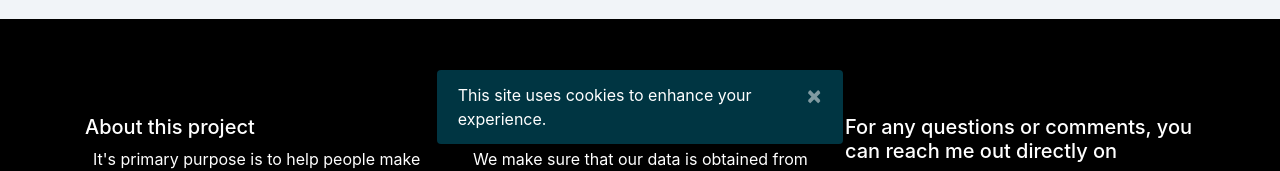
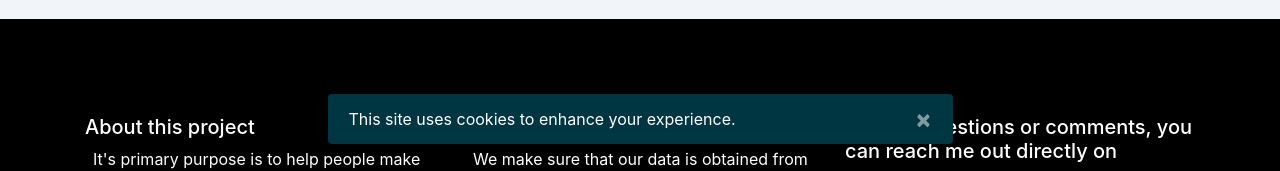
Before and after one commit to tahakhan0/Covid-Travel-Advisor, a React (Create React App) app: page / in a window 1280 px wide. Shown: the part 640-811 px from the top of the page. Built offline with nearby package versions, Linux system fonts and the light colour scheme; no server answers.

Commit message:
changed cookie alert

```diff
--- a/src/components/CookieAlert.jsx
+++ b/src/components/CookieAlert.jsx
@@ -4,7 +4,7 @@
   return (
     <div className="fixed-bottom">
       <div className="row d-flex justify-content-center mb-0">
-        <div className="col-4">
+        <div className="col-10 col-sm-6">
           <div
             className="alert alert-dismissible fade show"
             role="alert"
```
